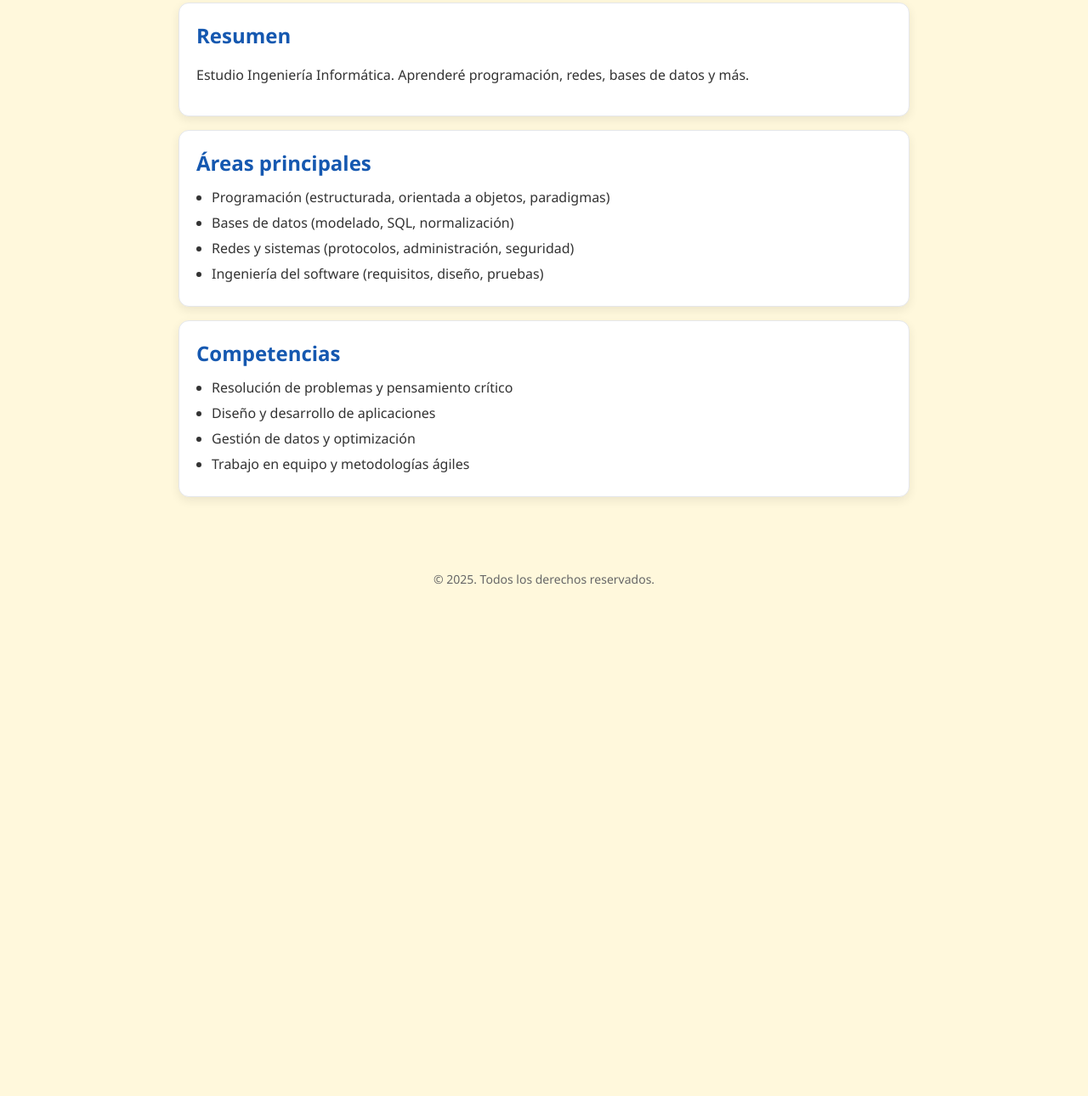
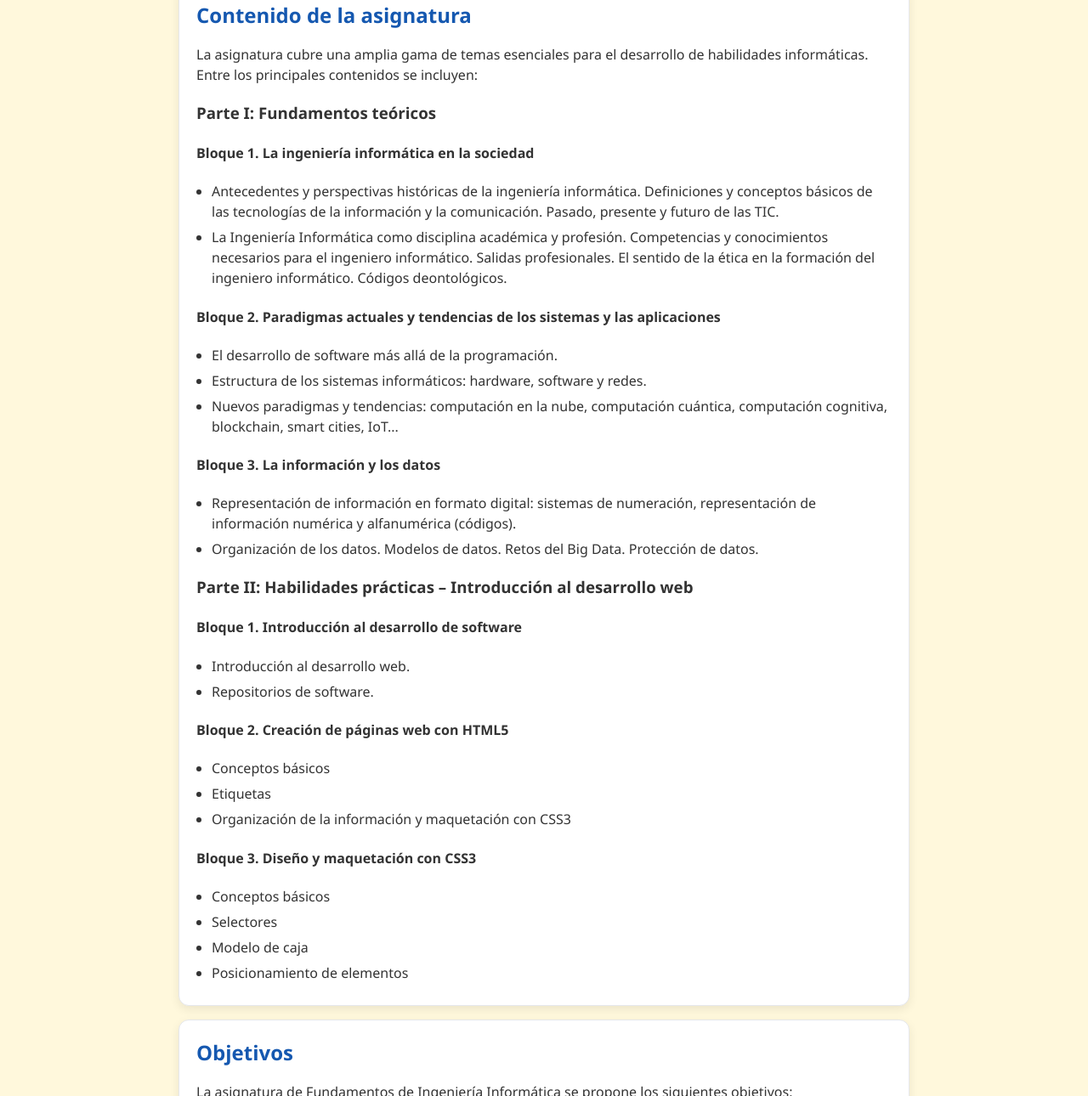
Before and after one commit to Ele-Kevin/Tema-Cafe, a plain HTML site: page docs/public/degree.html in a window 1280 px wide. Shown: the part 259-1549 px from the top of the page at 85% size. Before the commit the page ends 1001 px from the top, so only its background shows below. Drawn offline with Linux system fonts and the light colour scheme.

Commit message:
actualizacion 4.3

```diff
--- a/docs/public/degree.html
+++ b/docs/public/degree.html
@@ -3,63 +3,109 @@
 <html lang="es">
 <head>
   <meta charset="UTF-8">
-  <title>Mi Grado | Sitio personal</title>
+  <title>Mi Grado | Contenido, Objetivos y Resultados</title>
   <meta name="viewport" content="width=device-width, initial-scale=1">
-  <meta name="description" content="Resumen de mi grado en Ingeniería Informática: programación, redes, bases de datos y más.">
+  <meta name="description" content="Contenido de la asignatura, objetivos y resultados de aprendizaje.">
   <link rel="stylesheet" href="../css/style.css">
 </head>
 <body>
-  <!-- Enlace de salto para accesibilidad -->
+  <a class="skip-link" hrefnido</a>
+
   <header class="header">
     <div class="container">
-      <!-- Menú superior usando tus estilos -->
       <nav class="btn-group" aria-label="Navegación principal">
-        <a class="btn" href="../index.html">Inicio</a>
-        <a class="btn" href="about.html">Acerca de mí</a>
-        <a class="btn" href="contact.html">Contacto</a>
-        <a class="btn" href="net.html">Mi Red</a>
+        <a class="btn" href="index.html">Inicio</a>
+        <a class="btn" href="about.html">Sobre mí</a>
+        <a class="btn" href="asignaturas">Asignaturas</a>
+        <a class="btn" href="contacto">Contacto</a>
         <a class="btn" href="degree.html">Mi Grado</a>
-        <a class="btn" href="topic.html">Tema:aCafé</a>
+        <a class="btn" href="topic.html">Tema: Café</a>
       </nav>
     </div>
-  </header>a
+  </header>
 
   <main id="contenido" class="container">
     <h1>Mi Grado</h1>
 
-    <!-- Tarjeta principal con el resumen -->
-    <section class="card" aria-labelledby="resumen">
-      <h2 id="resumen">Resumen</h2>
-      <p>Estudio Ingeniería Informática. Aprenderé programación, redes, bases de datos y más.</p>
-    </section>
+    <!-- === Contenido de la asignatura === -->
+    <section class="card card--wide" aria-labelledby="contenido-asignatura">
+      <h2 id="contenido-asignatura">Contenido de la asignatura</h2>
+      <p>
+        La asignatura cubre una amplia gama de temas esenciales para el desarrollo de habilidades informáticas. Entre los principales contenidos se incluyen:
+      </p>
 
-    <!-- Áreas principales en tarjeta y lista limpia -->
-    <section class="card" aria-labelledby="asignaturas">
-      <h2 id="asignaturas">Áreas principales</h2>
+      <h3>Parte I: Fundamentos teóricos</h3>
+
+      <h4>Bloque 1. La ingeniería informática en la sociedad</h4>
       <ul class="clean">
-        <li>Programación (estructurada, orientada a objetos, paradigmas)</li>
-        <li>Bases de datos (modelado, SQL, normalización)</li>
-        <li>Redes y sistemas (protocolos, administración, seguridad)</li>
-        <li>Ingeniería del software (requisitos, diseño, pruebas)</li>
+        <li>Antecedentes y perspectivas históricas de la ingeniería informática. Definiciones y conceptos básicos de las tecnologías de la información y la comunicación. Pasado, presente y futuro de las TIC.</li>
+        <li>La Ingeniería Informática como disciplina académica y profesión. Competencias y conocimientos necesarios para el ingeniero informático. Salidas profesionales. El sentido de la ética en la formación del ingeniero informático. Códigos deontológicos.</li>
+      </ul>
+
+      <h4>Bloque 2. Paradigmas actuales y tendencias de los sistemas y las aplicaciones</h4>
+      <ul class="clean">
+        <li>El desarrollo de software más allá de la programación.</li>
+        <li>Estructura de los sistemas informáticos: hardware, software y redes.</li>
+        <li>Nuevos paradigmas y tendencias: computación en la nube, computación cuántica, computación cognitiva, blockchain, smart cities, IoT...</li>
+      </ul>
+
+      <h4>Bloque 3. La información y los datos</h4>
+      <ul class="clean">
+        <li>Representación de información en formato digital: sistemas de numeración, representación de información numérica y alfanumérica (códigos).</li>
+        <li>Organización de los datos. Modelos de datos. Retos del Big Data. Protección de datos.</li>
+      </ul>
+
+      <h3>Parte II: Habilidades prácticas – Introducción al desarrollo web</h3>
+
+      <h4>Bloque 1. Introducción al desarrollo de software</h4>
+      <ul class="clean">
+        <li>Introducción al desarrollo web.</li>
+        <li>Repositorios de software.</li>
+      </ul>
+
+      <h4>Bloque 2. Creación de páginas web con HTML5</h4>
+      <ul class="clean">
+        <li>Conceptos básicos</li>
+        <li>Etiquetas</li>
+        <li>Organización de la información y maquetación con CSS3</li>
+      </ul>
+
+      <h4>Bloque 3. Diseño y maquetación con CSS3</h4>
+      <ul class="clean">
+        <li>Conceptos básicos</li>
+        <li>Selectores</li>
+        <li>Modelo de caja</li>
+        <li>Posicionamiento de elementos</li>
       </ul>
     </section>
 
-    <!-- Competencias en tarjeta y lista limpia -->
-    <section class="card" aria-labelledby="competencias">
-      <h2 id="competencias">Competencias</h2>
+    <!-- === Objetivos === -->
+    <section class="card card--wide" aria-labelledby="objetivos">
+      <h2 id="objetivos">Objetivos</h2>
+      <p>
+        La asignatura de Fundamentos de Ingeniería Informática se propone los siguientes objetivos:
+      </p>
       <ul class="clean">
-        <li>Resolución de problemas y pensamiento crítico</li>
-        <li>Diseño y desarrollo de aplicaciones</li>
-        <li>Gestión de datos y optimización</li>
-        <li>Trabajo en equipo y metodologías ágiles</li>
+        <li>Comprender el propósito y el impacto social de la ingeniería informática, reflexionando sobre su contribución al bienestar de la sociedad y el futuro rol profesional del ingeniero.</li>
+        <li>Establecer las bases del progreso tecnológico mediante una perspectiva histórica del desarrollo tecnológico y sus principios fundamentales.</li>
+        <li>Valorar el factor humano y la vocación de servicio, fomentando una ética profesional comprometida con el bien común.</li>
+        <li>Explorar el panorama profesional de la ingeniería informática, conociendo las áreas de conocimiento, perfiles y salidas profesionales.</li>
+        <li>Introducir los paradigmas y tendencias actuales de la computación, la gestión de datos y el desarrollo web.</li>
+      </ul>
+    </section>
+
+    <!-- === Resultados de aprendizaje === -->
+    <section class="card card--wide" aria-labelledby="resultados">
+      <h2 id="resultados">Resultados de aprendizaje</h2>
+      <ul class="clean">
+        <li>Conocimientos básicos sobre el uso y programación de los ordenadores, sistemas operativos, bases de datos y programas informáticos con aplicación en ingeniería.</li>
+        <li>Conocimiento de la estructura, organización, funcionamiento e interconexión de los sistemas informáticos, los fundamentos de su programación, y su aplicación para la resolución de problemas propios de la ingeniería.</li>
       </ul>
     </section>
   </main>
 
   <footer class="footer">
-    <div class="container">
-      <p>&copy; 2025. Todos los derechos reservados.</p>
-    </div>
+    © 2025 Kevin — Hecho con HTML + CSS
   </footer>
 </body>
 </html>
```
Also changed, not shown: docs/public/more_extensions/fii.html (added).
